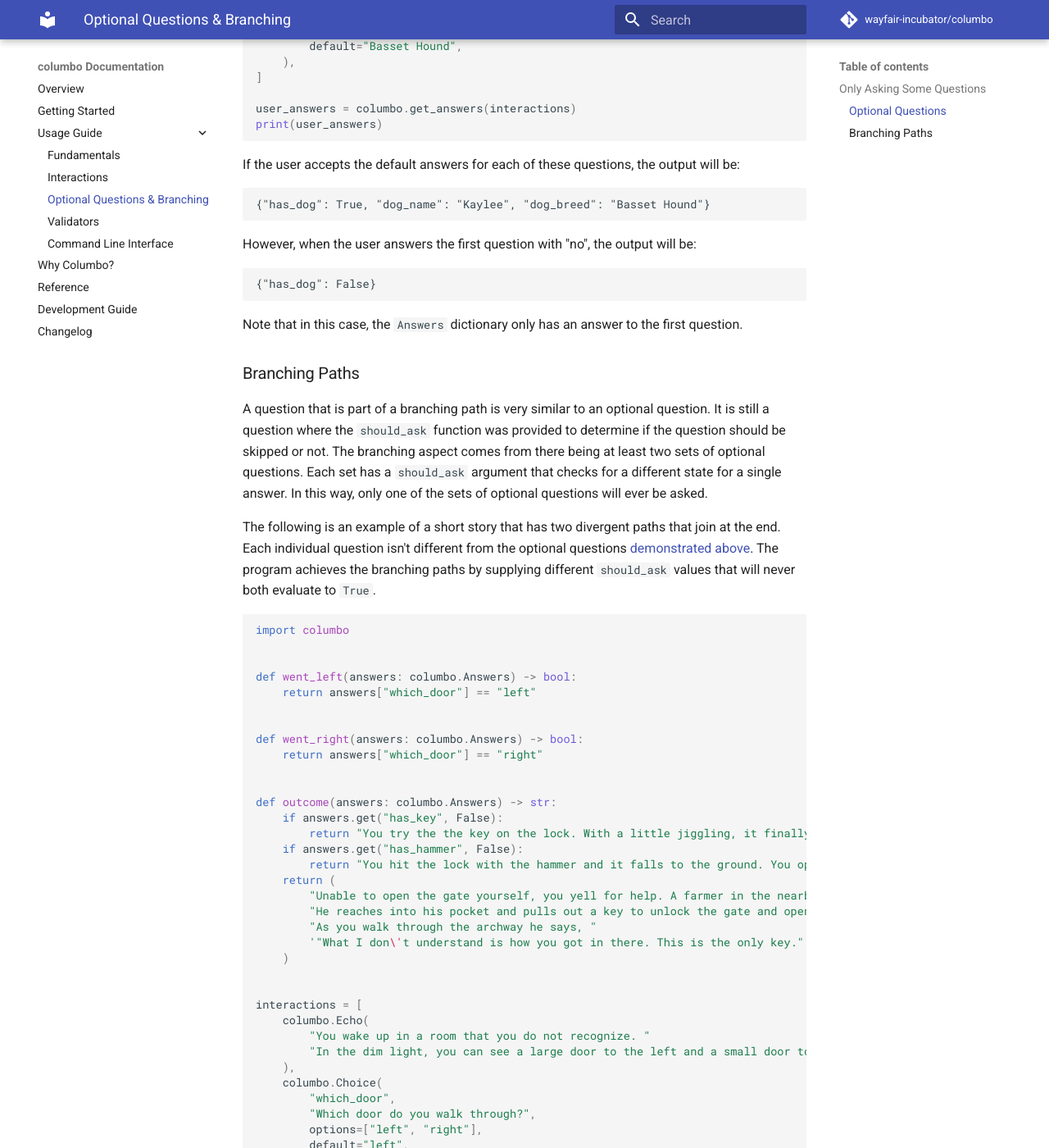
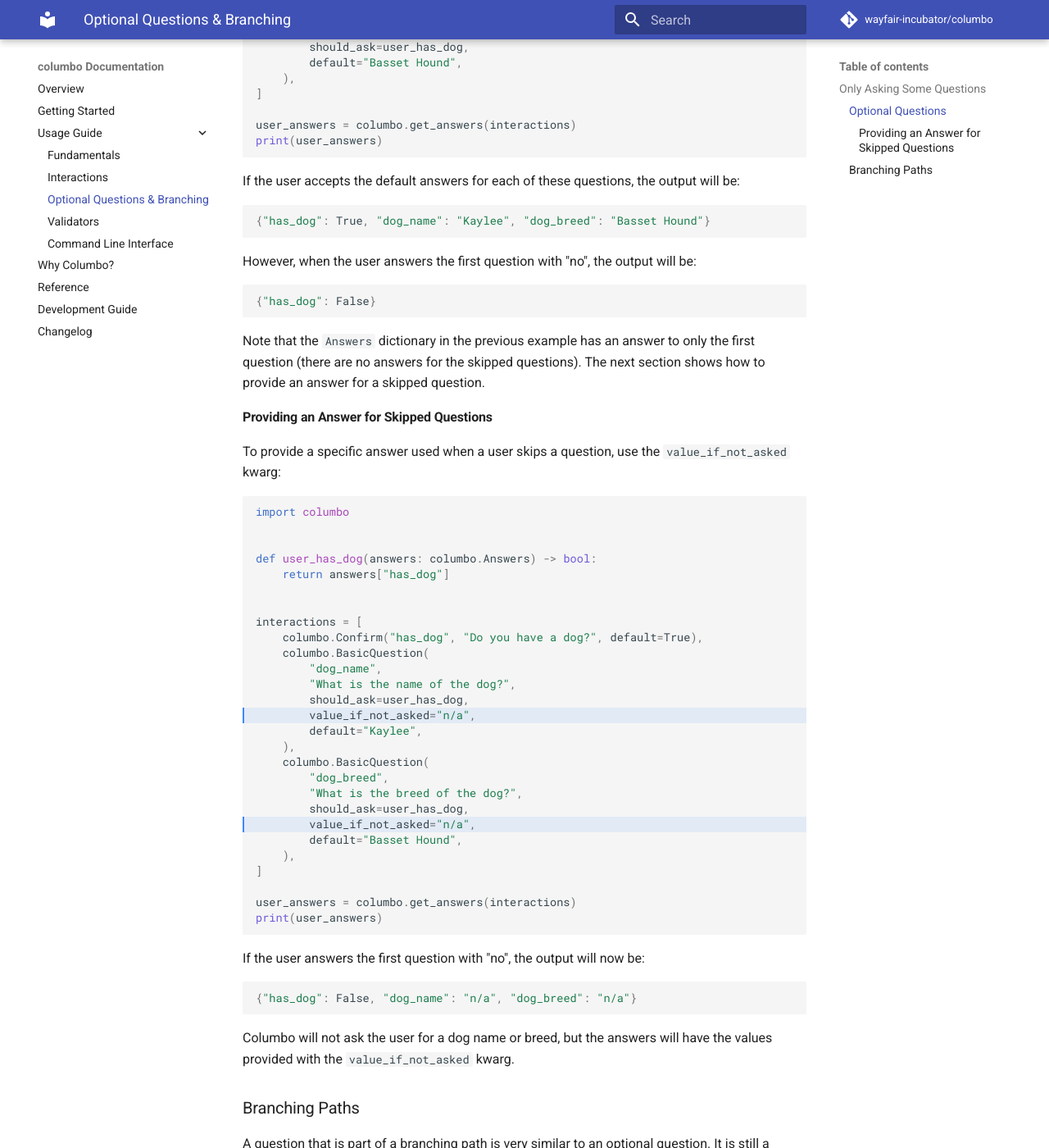
Before and after one commit to plannigan/columbo, an MkDocs documentation site: the page built from docs/usage-guide/optional-questions-and-branching.md, in a window 1280 px wide and 1400 px high, scrolled down 1046 px. Shown: the whole window at 82% size. Built offline with MkDocs 1.6.1 and Material for MkDocs 9.7.7, drawn with Linux system fonts in a browser that asks for light colours; comment, search, counter and statistics services are not loaded; the version menu is left out; some of the changed text lies outside the part shown.

Commit message:
Adding docs about value_if_not_asked kwarg

````diff
--- /dev/null
+++ b/docs/examples/optional_questions_with_value_if_not_asked.py
@@ -0,0 +1,27 @@
+import columbo
+
+
+def user_has_dog(answers: columbo.Answers) -> bool:
+    return answers["has_dog"]
+
+
+interactions = [
+    columbo.Confirm("has_dog", "Do you have a dog?", default=True),
+    columbo.BasicQuestion(
+        "dog_name",
+        "What is the name of the dog?",
+        should_ask=user_has_dog,
+        value_if_not_asked="n/a",
+        default="Kaylee",
+    ),
+    columbo.BasicQuestion(
+        "dog_breed",
+        "What is the breed of the dog?",
+        should_ask=user_has_dog,
+        value_if_not_asked="n/a",
+        default="Basset Hound",
+    ),
+]
+
+user_answers = columbo.get_answers(interactions)
+print(user_answers)
--- a/docs/usage-guide/optional-questions-and-branching.md
+++ b/docs/usage-guide/optional-questions-and-branching.md
@@ -9,8 +9,9 @@ Similarly, `should_ask` can be used to provide branching paths to the user. An e
 adventure. These choices introduce diverging paths of interactions that may or may not join at the end.
 
 !!! warning Be careful when skipping a question
-    When `columbo` skips over a question, the `Answers` dictionary will **NOT** contain a key-value pair for the
-    skipped question. The examples below will demonstrate this result.
+    By default when `columbo` skips over a question, the `Answers` dictionary will **NOT** contain a key-value pair for the
+    skipped question. If you want a skipped question to have a specific answer when skipped, you can do so using the
+    `value_if_not_asked` kwarg as detailed in the section below.
 
 ### Optional Questions
 
@@ -23,17 +24,34 @@ question.
 
 If the user accepts the default answers for each of these questions, the output will be:
 
-```
+```python
 {"has_dog": True, "dog_name": "Kaylee", "dog_breed": "Basset Hound"}
 ```
 
 However, when the user answers the first question with "no", the output will be:
 
-```
+```python
 {"has_dog": False}
 ```
 
-Note that in this case, the `Answers` dictionary only has an answer to the first question.
+Note that the `Answers` dictionary in the previous example has an answer to only the first question (there are no answers for the skipped questions).
+The next section shows how to provide an answer for a skipped question.
+
+#### Providing an Answer for Skipped Questions
+
+To provide a specific answer used when a user skips a question, use the `value_if_not_asked` kwarg:
+
+```python hl_lines="14 21"
+{!examples/optional_questions_with_value_if_not_asked.py!}
+```
+
+If the user answers the first question with "no", the output will now be:
+
+```python
+{"has_dog": False, "dog_name": "n/a", "dog_breed": "n/a"}
+```
+
+Columbo will not ask the user for a dog name or breed, but the answers will have the values provided with the `value_if_not_asked` kwarg.
 
 ### Branching Paths
 
````
Also changed, not shown: docs/usage-guide/interactions.md (+1 -0 lines).
